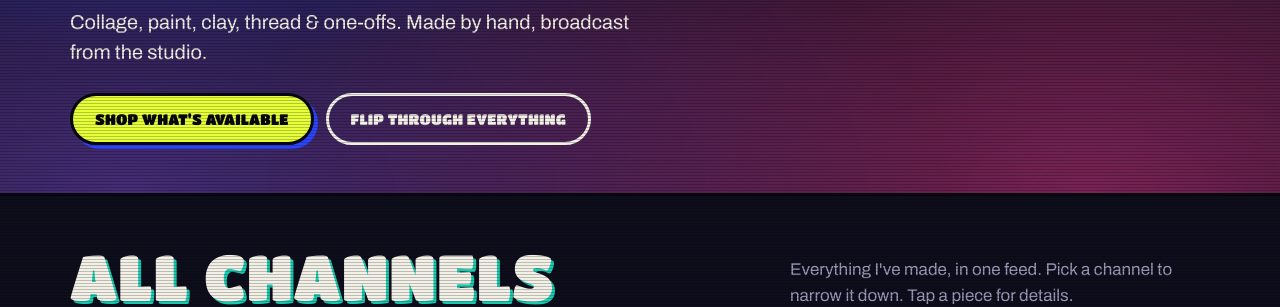
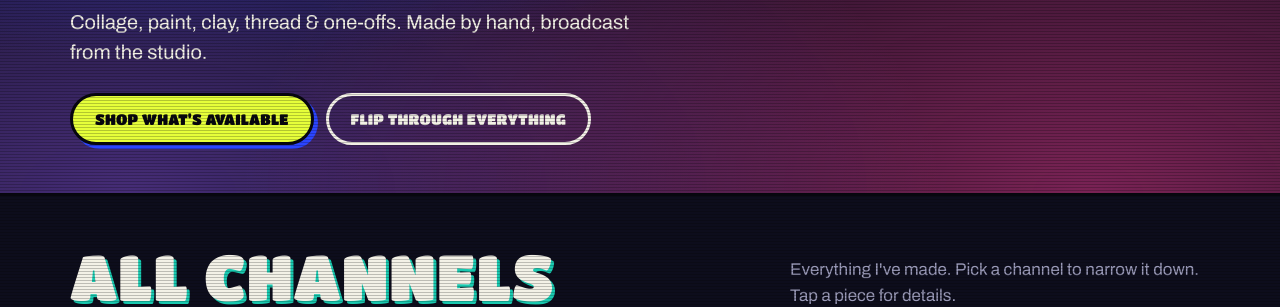
Before and after one commit to helenmakesthings/helenmakesthings.github.io, a plain HTML site: page index.html in a window 1280 px wide. Shown: the part 494-801 px from the top of the page. Drawn offline with Linux system fonts and the light colour scheme.

```diff
--- a/index.html
+++ b/index.html
@@ -24,7 +24,7 @@
   <div class="sticker">One of one,<br>every time</div>
 </div></section>
 <section class="block" id="work"><div class="wrap">
-  <div class="block-head"><h2>All channels</h2><p>Everything I've made, in one feed. Pick a channel to narrow it down. Tap a piece for details.</p></div>
+  <div class="block-head"><h2>All channels</h2><p>Everything I've made. Pick a channel to narrow it down. Tap a piece for details.</p></div>
   <div class="channels" id="channels"></div>
   <div class="grid" id="grid"></div>
 </div></section>
```
